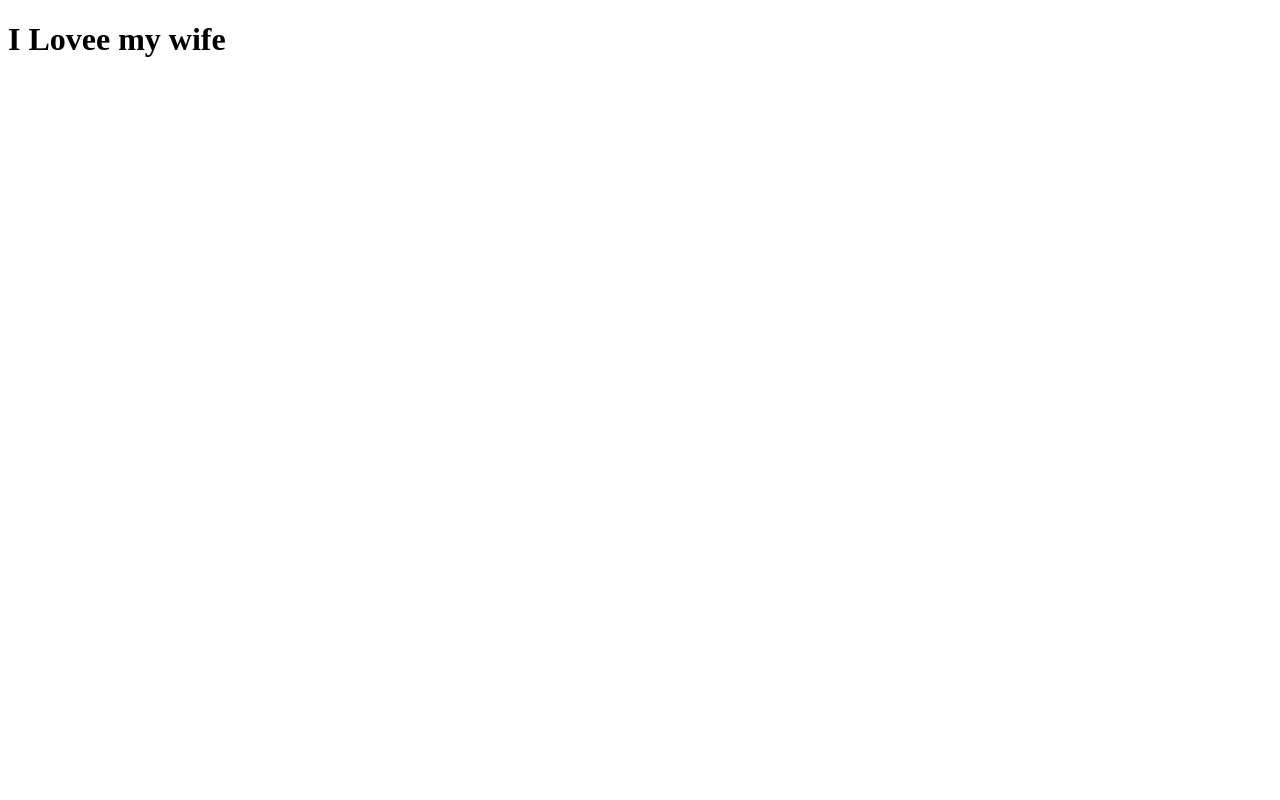
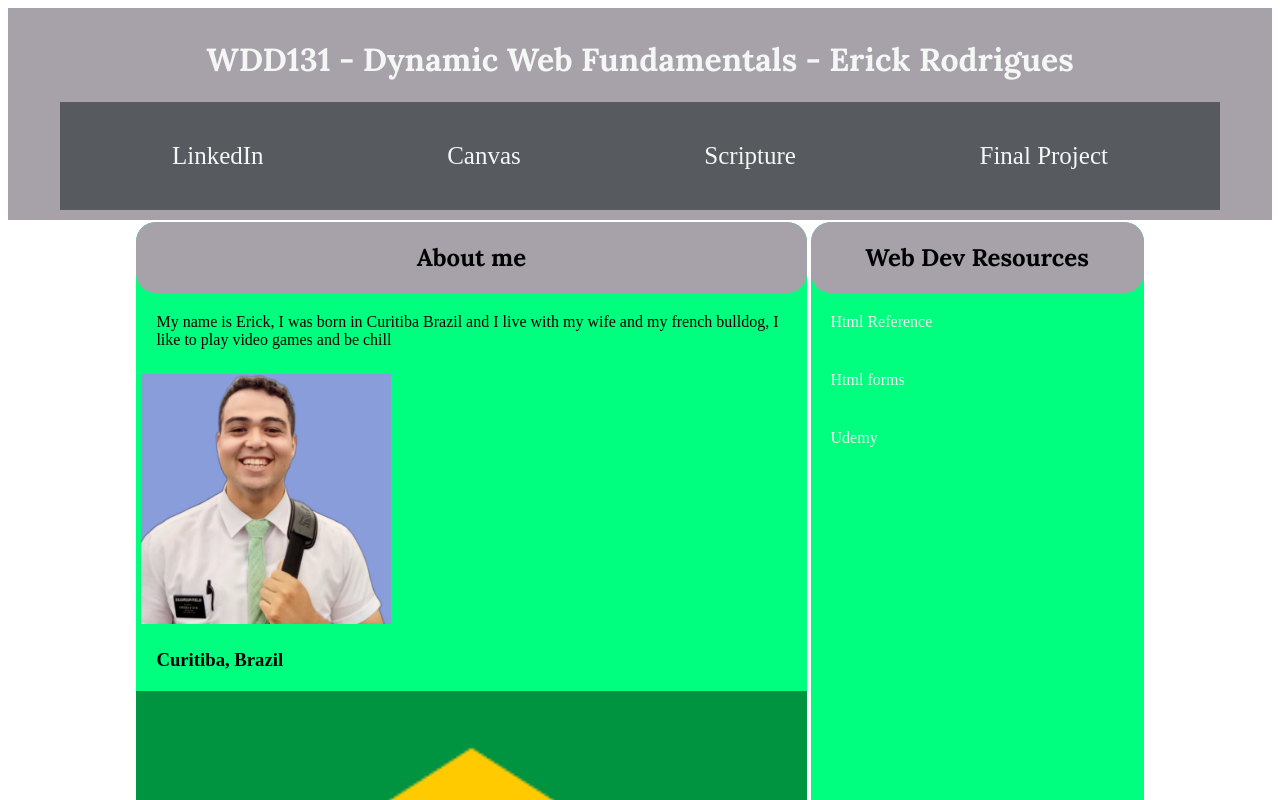
Before and after one commit to ErickRodrigues23/wdd131, a plain HTML site: page index.html in a window 1280 px wide. Shown: the top 800 px of the page. Drawn offline with Linux system fonts and the light colour scheme.

Commit message:
New update

```diff
--- a/index.html
+++ b/index.html
@@ -3,9 +3,60 @@
 <head>
     <meta charset="UTF-8">
     <meta name="viewport" content="width=device-width, initial-scale=1.0">
-    <title>WDD131 - Erick Rodrigues</title>
+    <title>WDD131 - Dynamic Web Fundamentals - Erick Rodrigues</title>
+    <meta name="description" content="Dynamic Web Fundamentals - Erick Rodrigues - home page about me and etc.">
+    <meta name="author" content="Erick Rodrigues">
+    <link rel="preconnect" href="https://fonts.googleapis.com">
+    <link rel="preconnect" href="https://fonts.gstatic.com" crossorigin>
+    <link href="https://fonts.googleapis.com/css2?family=Lora:ital,wght@0,400..700;1,400..700&family=Quicksand&display=swap" rel="stylesheet">
+    <link href="https://fonts.googleapis.com/css2?family=Quicksand&display=swap" rel="stylesheet">
+    <link rel="stylesheet" href="styles/base.css">
+
 </head>
 <body>
-    <h1>I Lovee my wife</h1>
+    <header>
+        <h1>WDD131 - Dynamic Web Fundamentals - Erick Rodrigues</h1>
+        <nav>
+            <a href="linkedIn">LinkedIn</a>
+            <a href="https://byupw.instructure.com/">Canvas</a>
+            <a href="https://www.churchofjesuschrist.org/study/scriptures/bofm/1-ne/3?lang=eng&id=p7#p7">Scripture</a>
+            <a href="finalproject">Final Project</a>
+        </nav>
+    </header>
+
+    <main>
+        <section class="card">
+            <div>
+                <h2>About me</h2>
+            </div>
+            <p>My name is Erick, I was born in Curitiba Brazil and I live with my wife and my french bulldog, I like to play video games and be chill</p>
+            <img id="profile" src="images/profile-pic.png" alt="Yeah, that's me!">
+            <h3>Curitiba, Brazil</h3>
+            <img src="images/brazilflag.png" alt="Brazilian Flag, the most worderful flag in the world">
+            <p>Brazil is the largest country in South America, known for its diverse culture, vast rainforests, and vibrant cities. It is home to the
+                Amazon Rainforest, the world-famous Carnival festival, and iconic landmarks like Christ the Redeemer. With a rich mix of indigenous,
+                African, and European influences, Brazil boasts a lively music and dance scene, including samba and bossa nova. Its economy is the
+                largest in Latin America, driven by agriculture, mining, and industry. The country is also passionate about football, producing
+                legendary players like Pelé and Neymar.
+            </p>
+
+        </section>
+
+        <section class="card">
+            <div>
+                <h2>Web Dev Resources</h2>
+            </div>
+            <a href="https://htmlreference.io/">Html Reference</a>
+            <a href="https://www.w3schools.com/html/html_forms.asp">Html forms</a>
+            <a href="https://www.udemy.com/">Udemy</a>
+            <p></p>
+        </section>
+    </main>
+
+    <footer>
+        <p>&copy; | <span id="currentyear"></span> | Erick Rodrigues | Paraná, Brazil</p>
+        <p id="lastModified"></p>
+    </footer>
+
 </body>
 </html>
--- /dev/null
+++ b/styles/base.css
@@ -0,0 +1,91 @@
+:root {
+    --primary-color: #08090A;
+    --secondary-color: #A7A2A9;
+    --accent1-color: #F4F7F5;
+    --accent2-color: #575A5E;
+}
+
+header {
+    background-color: var(--secondary-color);
+    color: var(--accent1-color);
+    display: flex;
+    text-align: center;
+    flex-direction: column;
+    justify-content: center;
+    align-items: center;
+    padding: 10px;
+}
+
+header nav {
+    background-color: var(--accent2-color);
+    width: 90%;
+    padding: 20px;
+    display: flex;
+    justify-content: space-around;
+    font-size: 25px;
+}
+
+h1, h2 {
+    font-family: "Lora", sans-serif;
+    /* display: flex; */
+}
+
+a:link {
+    background-color: transparent;
+    color: var(--accent1-color);
+    text-decoration: none;
+}
+
+a:visited {
+    background-color: transparent;
+    color: var(--accent1-color);
+    text-decoration: none;
+}
+
+a:hover {
+    background-color: transparent;
+    color: lightgray;
+    text-decoration: none;
+}
+
+main {
+    width: 80%;
+    display: grid;
+    grid-template-columns: 2fr 1fr;
+    /* justify-content: center; */
+    margin: auto;
+}
+
+.card {
+    display: flex;
+    flex-direction: column;
+    /* justify-content: flex-start;
+    align-items: flex-start; */
+    background-color: springgreen ;
+    margin: 2px;
+    border-radius: 20px;
+    /* display: grid; */
+}
+
+.card p, h3, a {
+    margin: 20px;
+
+}
+
+.card div{
+    display: grid;
+    background-color: var(--secondary-color);
+    /* margin: auto; */
+    width: 100%;
+    justify-content: center;
+    border-radius: 20px;
+}
+
+/* .card a {
+    margin: ;
+} */
+
+#profile {
+    width: 250px;
+    margin: 5px;
+}
```
Also changed, not shown: images/brazilflag.png (added), images/profile-pic.png (added), scripts/getdates.js (added), 1 other file.
